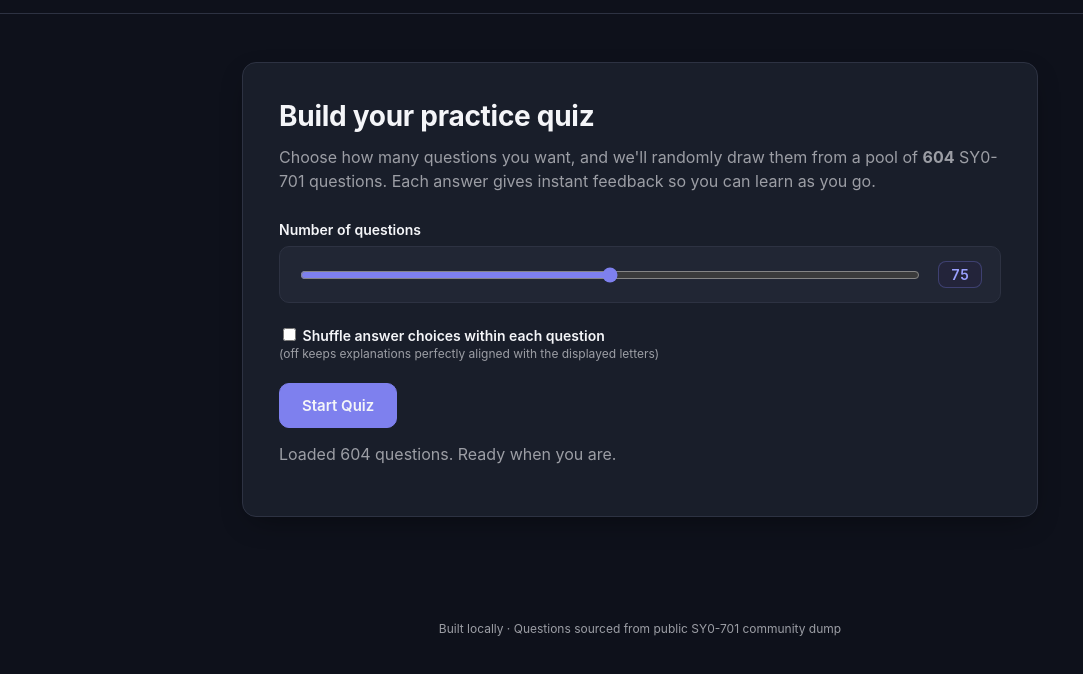
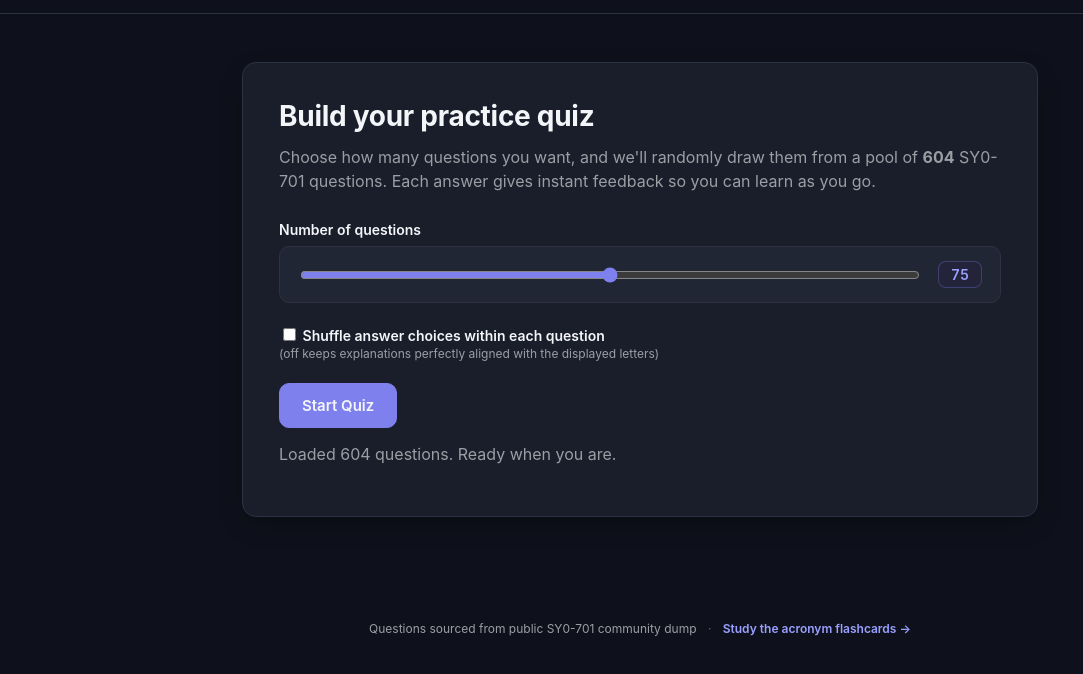
Before and after one commit to PyLearn2-0/SYO, a plain HTML site: page index.html in a window 1280 px wide. Shown: the part 46-720 px from the top of the page, without its empty margins (0-1083 px from the left). Drawn offline with Linux system fonts and the light colour scheme.

Commit message:
Add footer link to the acronym flashcards app

```diff
--- a/index.html
+++ b/index.html
@@ -120,7 +120,9 @@
     </main>
 
     <footer class="footer">
-      <span>Built locally · Questions sourced from public SY0-701 community dump</span>
+      <span>Questions sourced from public SY0-701 community dump</span>
+      <span class="footer-sep">·</span>
+      <a class="footer-link" href="https://stevenlb94.github.io/SY0-701-Flashcards/">Study the acronym flashcards →</a>
     </footer>
 
     <div id="modal-overlay" class="modal-overlay hidden" role="dialog" aria-modal="true" aria-labelledby="modal-title">
--- a/static/styles.css
+++ b/static/styles.css
@@ -795,6 +795,23 @@ button.ghost:hover {
   padding: 24px;
 }
 
+.footer-sep {
+  margin: 0 8px;
+  opacity: 0.6;
+}
+
+.footer-link {
+  color: var(--accent-strong);
+  text-decoration: none;
+  font-weight: 600;
+  transition: color 0.15s var(--ease);
+}
+
+.footer-link:hover {
+  color: var(--text);
+  text-decoration: underline;
+}
+
 @keyframes slideIn {
   from {
     opacity: 0;
```
